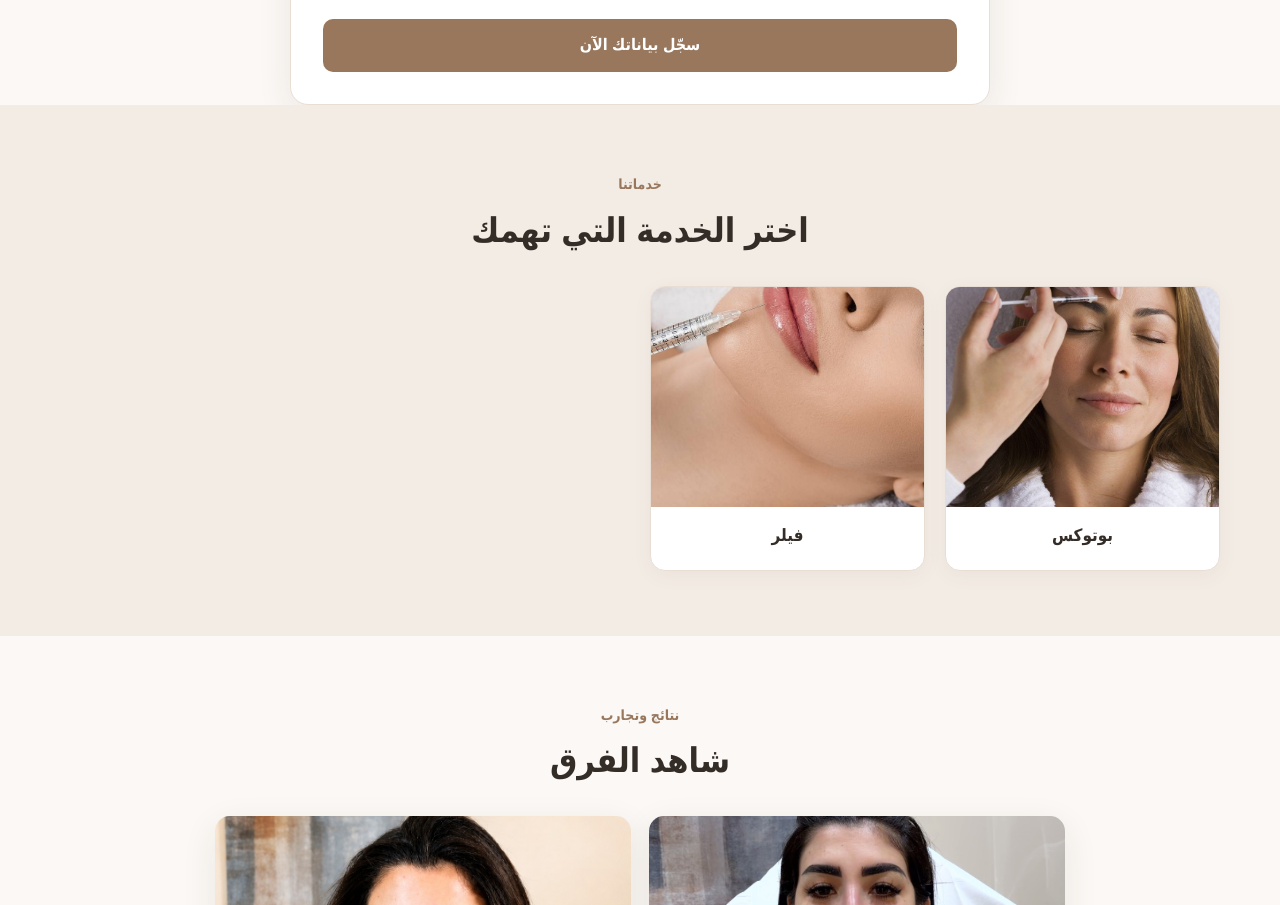
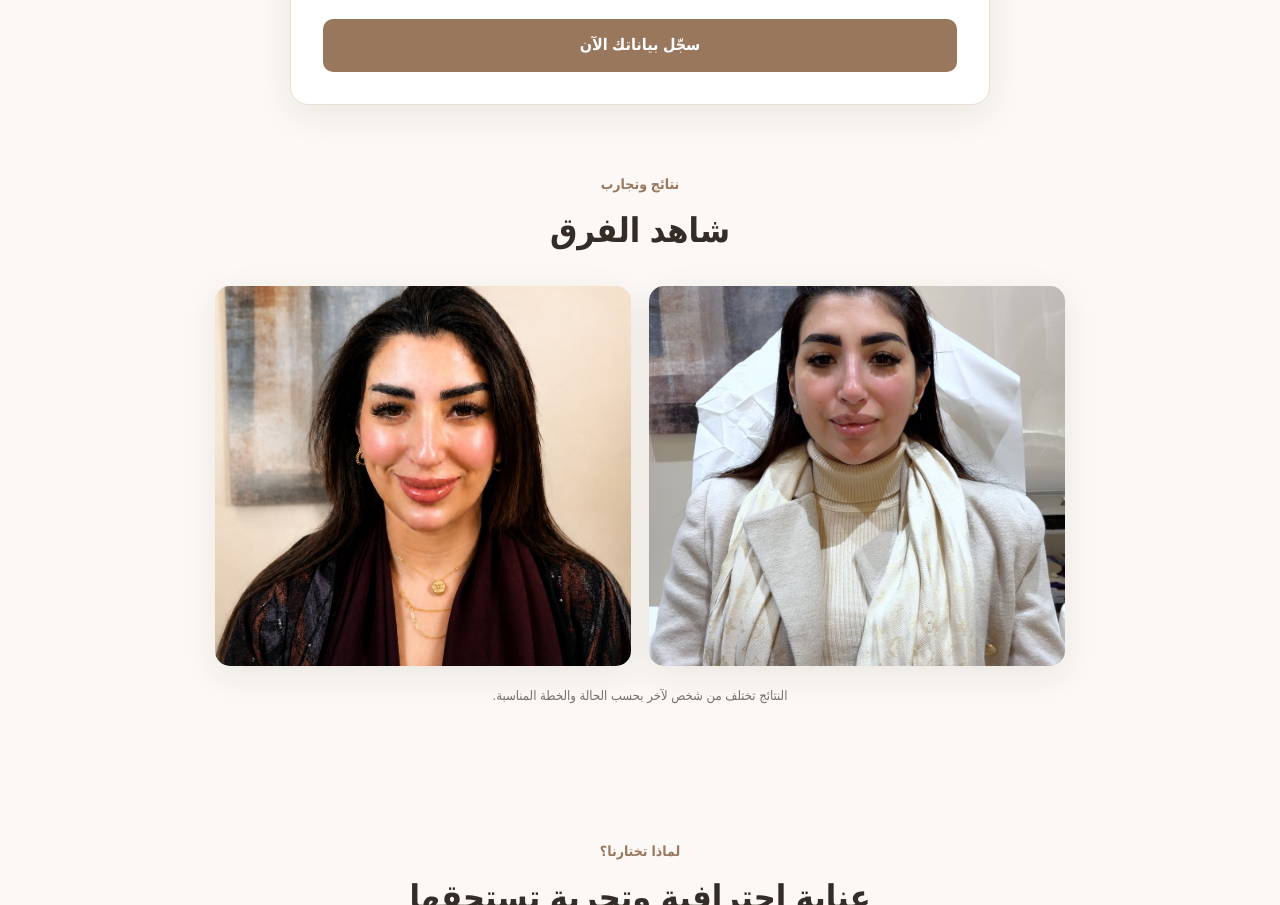
Before and after one commit to bassemawad142/landingpage1clinic, a plain HTML site: page index.html in a window 1280 px wide. Shown: the part 2567-3472 px from the top of the page. Drawn offline with Linux system fonts and the light colour scheme.

Commit message:
Update index.html

```diff
--- a/index.html
+++ b/index.html
@@ -100,12 +100,6 @@
 
 
 
-<section class="section soft"><div class="wrap"><div class="title"><span>خدماتنا</span><h2>اختر الخدمة التي تهمك</h2></div>
-<div class="services">
-<div><img src="8.jpg"><h3>بوتوكس</h3></div>
-<div><img src="9.jpg"><h3>فيلر</h3></div>
-</div></div></section>
-
 <section class="section"><div class="wrap"><div class="title"><span>نتائج وتجارب</span><h2>شاهد الفرق</h2></div>
 <div class="ba"><img src="5.jpg" alt="قبل"><img src="6.jpg" alt="بعد"></div>
 <p class="note">النتائج تختلف من شخص لآخر بحسب الحالة والخطة المناسبة.</p></div></section>
```
